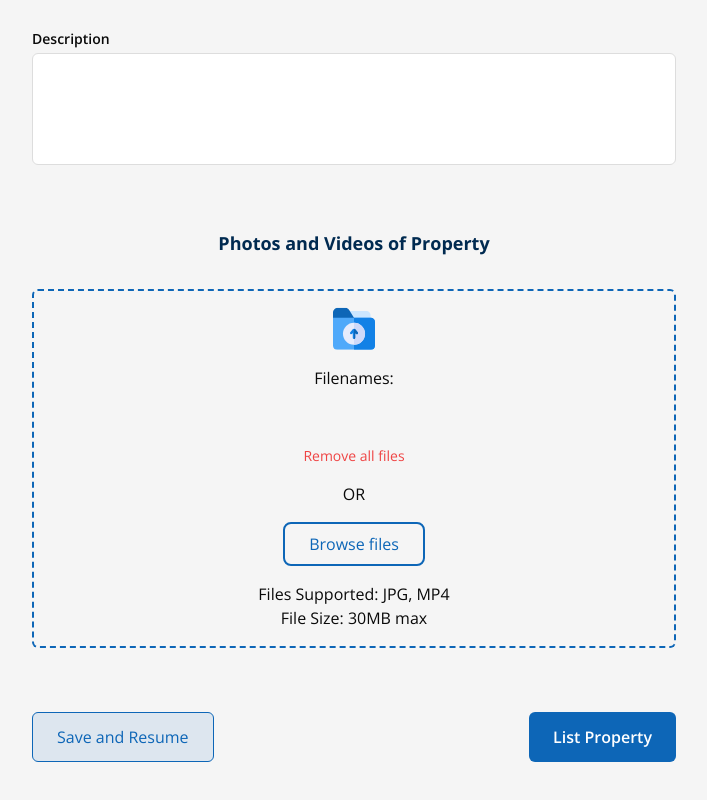
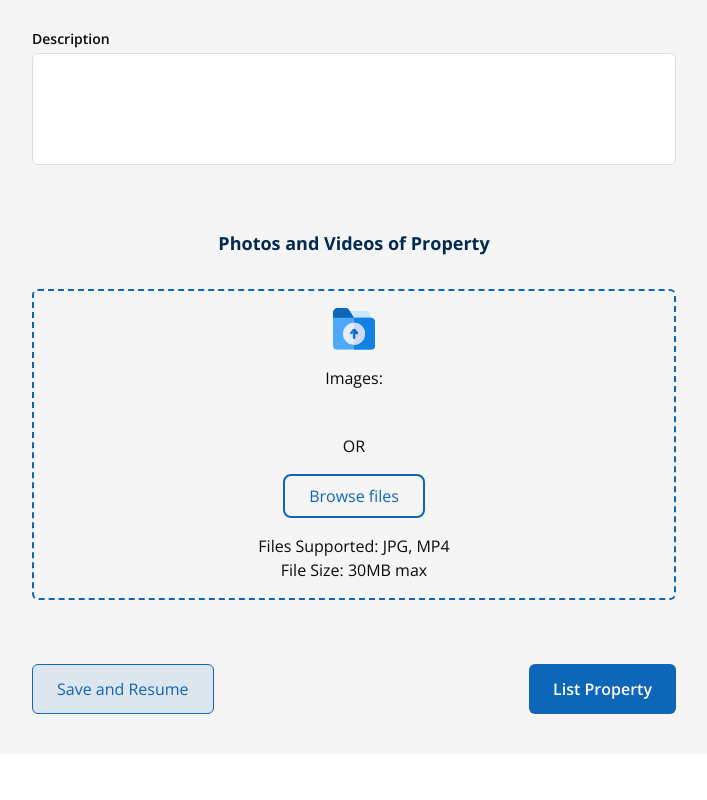
Before and after one commit to colloidOS/Housinn-for-Website, a Next.js app: page /dashboard/add-new-listing in a window 1280 px wide. Shown: the part 819-1619 px from the top of the page, without its empty margins (396-1103 px from the left). After the commit the page ends 1573 px from the top, so only its background shows below. Built offline with nearby package versions, Linux system fonts and the light colour scheme.

Commit message:
fix: add new listing

```diff
--- a/src/app/dashboard/add-new-listing/page.tsx
+++ b/src/app/dashboard/add-new-listing/page.tsx
@@ -112,12 +112,19 @@ function AddNewListing() {
     }
   };
 
-  const handleRemoveFile = () => {
-    setFormData((prevState) => ({
-      ...prevState,
-      images: [], // Reset to empty array
-    }));
+  const handleRemoveFile = (index: number) => {
+    setFormData((prevState) => {
+      // Convert FileList to an array
+      const newImages = Array.from(prevState.images); // No need for null check now
+      // Remove the image at the specified index
+      newImages.splice(index, 1);
+      return {
+        ...prevState,
+        images: newImages.length > 0 ? newImages : [], // Return an empty array if no images left
+      };
+    });
   };
+
   const handleSubmit = async (e: FormEvent) => {
     e.preventDefault();
     setLoading(true);
@@ -368,20 +375,24 @@ function AddNewListing() {
             <span>
               {formData.images ? (
                 <div className="flex flex-col items-center justify-center gap-7 w-full">
-                  <span className="text-base">Filenames:</span>
-                  <ul>
+                  <span className="text-base">Images:</span>
+                  <div className="flex gap-4">
                     {Array.from(formData.images).map((file, idx) => (
-                      <li key={idx} className="text-base">
-                        {file.name}
-                      </li>
+                      <div className="relative" key={idx}>
+                        <img
+                          src={URL.createObjectURL(file)} // Create a URL for the image
+                          alt={`uploaded-image-${idx}`} // Provide a unique alt text
+                          className="w-24 h-24 object-cover rounded-md" // Adjust styles as needed
+                        />
+                        <button
+                          onClick={() => handleRemoveFile(idx)} // Pass the index to the remove function
+                          className="absolute -top-3 -right-1  text-black rounded-full "
+                        >
+                          &times; {/* "X" character */}
+                        </button>
+                      </div>
                     ))}
-                  </ul>
-                  <button
-                    onClick={handleRemoveFile}
-                    className="text-red-500 text-sm"
-                  >
-                    Remove all files
-                  </button>
+                  </div>
                 </div>
               ) : (
                 <p className="text-center max-w-80">
```
